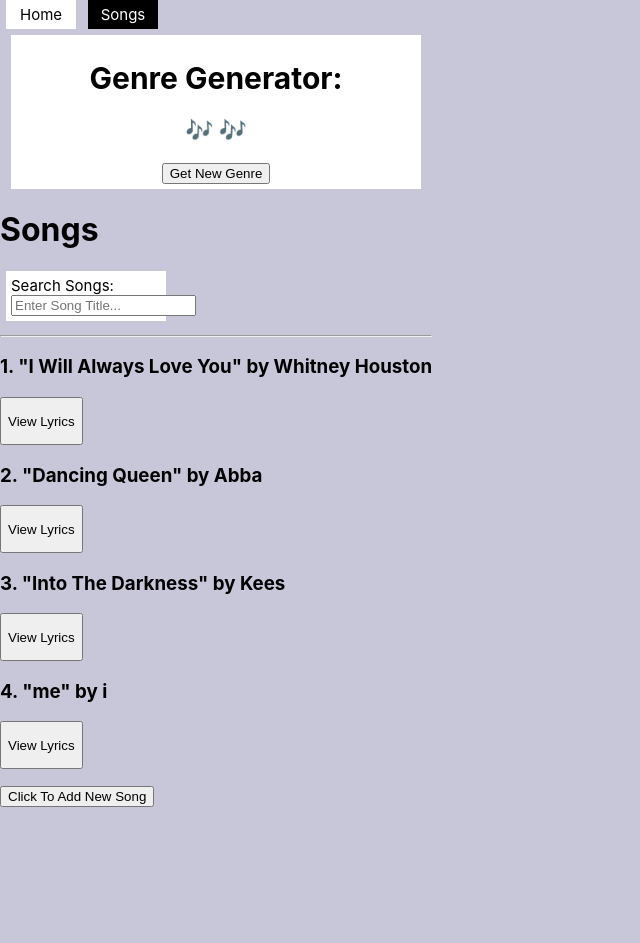
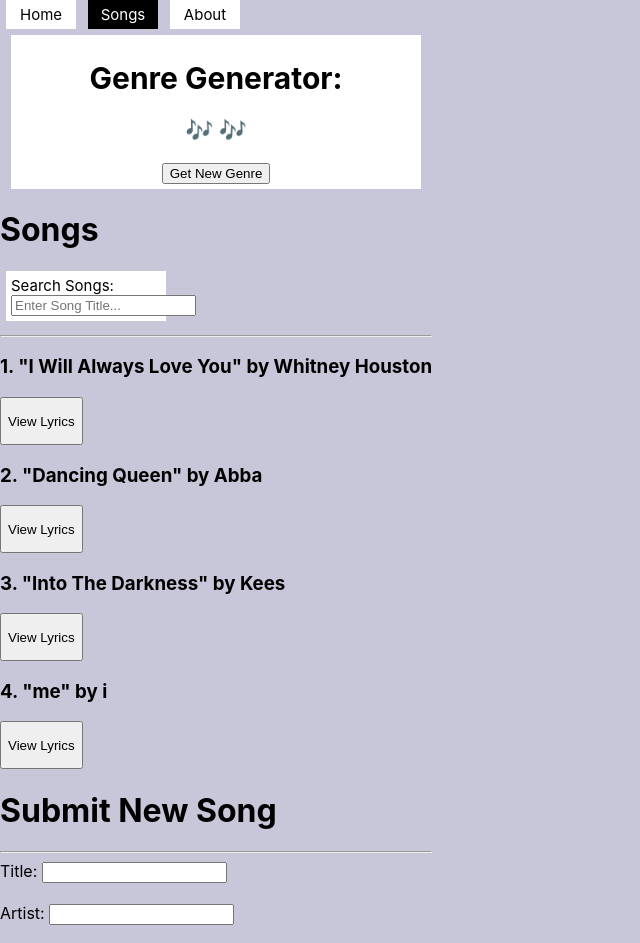
Before and after one commit to ChristinaKozi/p2-final, a React (Create React App) app: page /songs in a window 1280 px wide. Shown: the top 943 px of the page, without its empty margins (0-640 px from the left). Before the commit the page ends 807 px from the top, so only its background shows below. Built offline with nearby package versions, Linux system fonts and the light colour scheme; no server answers; data requests are answered from the project's data file.

Commit message:
creates about Page

```diff
--- a/src/components/NavBar.js
+++ b/src/components/NavBar.js
@@ -18,6 +18,13 @@ function NavBar() {
           Songs
         </NavLink>
 
+        <NavLink
+          to="/about"
+          className="nav-link"
+        >
+          About
+        </NavLink>
+
     </nav>
     );
 };
--- a/src/pages/SongForm.js
+++ b/src/components/SongForm.js
@@ -1,9 +1,7 @@
 import React, { useState } from "react";
-import { useNavigate } from "react-router-dom"
-import NavBar from "../components/NavBar";
+import NavBar from "./NavBar";
 
 function SongForm(){
-    const navigate = useNavigate()
     const [title,setTitle] = useState('')
     const [artist,setArtist] = useState('')
     const [lyrics,setLyrics] = useState('')
@@ -24,14 +22,10 @@ function SongForm(){
         })
         .then(r=>r.json())
         .then(data=>data)
-        navigate('/songs')
     }
 
     return (
         <>
-            <header>
-                <NavBar />
-            </header>
             <h1>Submit New Song</h1>
             <hr />
             <form onSubmit={handleSubmit}>
--- /dev/null
+++ b/src/pages/About.js
@@ -0,0 +1,19 @@
+import React from "react";
+import NavBar from "../components/NavBar";
+
+function About() {
+
+    return (
+        <div>
+            <header>
+                <NavBar />
+            </header>
+            <h1>About</h1>
+            <hr />
+            <h2></h2>
+            <p className="textbox">  </p>
+        </div>
+    )
+};
+
+export default About;
--- a/src/pages/Songs.js
+++ b/src/pages/Songs.js
@@ -4,6 +4,7 @@ import SongCard from "../components/SongCard"
 import Genre from "../components/Genre"
 import { Link } from "react-router-dom"
 import Search from "../components/Search"
+import SongForm from "../components/SongForm"
 
 function Songs() {
     const [songs, setSongs] = useState([])
@@ -51,11 +52,7 @@ function Songs() {
             <Search searchTerm={searchTerm} onSearch={handleSearch} />
             <hr />
             {songList}
-            <p>
-                <Link to={`/song/new`}>
-                    <button>Click To Add New Song</button>
-                </Link>
-            </p>
+            <SongForm />
         </div>
     )
 }
--- a/src/routes.js
+++ b/src/routes.js
@@ -1,7 +1,7 @@
-import SongForm from "./pages/SongForm";
 import Home from "./pages/Home";
 import Songs from "./pages/Songs";
 import ErrorPage from "./pages/ErrorPage";
+import About from "./pages/About";
 
 const routes = [
     {
@@ -16,8 +16,8 @@ const routes = [
 
     },
     {
-        path: "/song/new",
-        element: <SongForm />,
+        path: "/about",
+        element: <About />,
         errorElement: <ErrorPage />
     }
 ]
```
